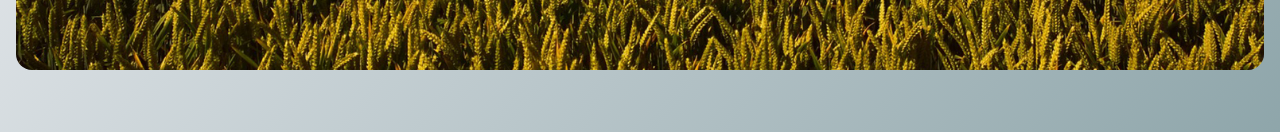
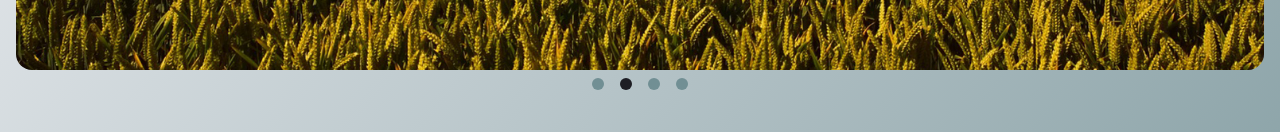
Before and after one commit to JPBM135/agro-site-design, a Next.js app: page / in a window 1280 px wide. Shown: the part 813-945 px from the top of the page. Built offline with nearby package versions, Linux system fonts and the light colour scheme.

Commit message:
fix(slide): image indicator

```diff
--- a/src/components/ImageCarousel.tsx
+++ b/src/components/ImageCarousel.tsx
@@ -1,5 +1,6 @@
 'use client';
 
+import { CaretDoubleLeft } from '@phosphor-icons/react';
 import { useEffect, useState } from 'react';
 
 const FarmImagesPrefix = 'farm-image-';
@@ -42,9 +43,15 @@ export function ImageCarousel() {
 				className="w-full h-full rounded-2xl bg-center bg-cover duration-500"
 				style={{ backgroundImage: `url(${InitialImages[currentIndex]})` }}
 			/>
-			<div className="flex top-4 justify-center py-2">
+			<div className="flex top-4 justify-center py-2 gap-4">
 				{InitialImages.map((slide, slideIndex) => (
-					<div className="text-2xl cursor-pointer" key={slideIndex} onClick={() => goToSlide(slideIndex)} />
+					<div className="text-2xl cursor-pointer" key={slideIndex} onClick={() => goToSlide(slideIndex)}>
+						{slideIndex === currentIndex ? (
+							<div className="w-3 h-3 bg-raisin-black rounded-full" />
+						) : (
+							<div className="w-3 h-3 bg-slate-gray rounded-full" />
+						)}
+					</div>
 				))}
 			</div>
 		</div>
```
